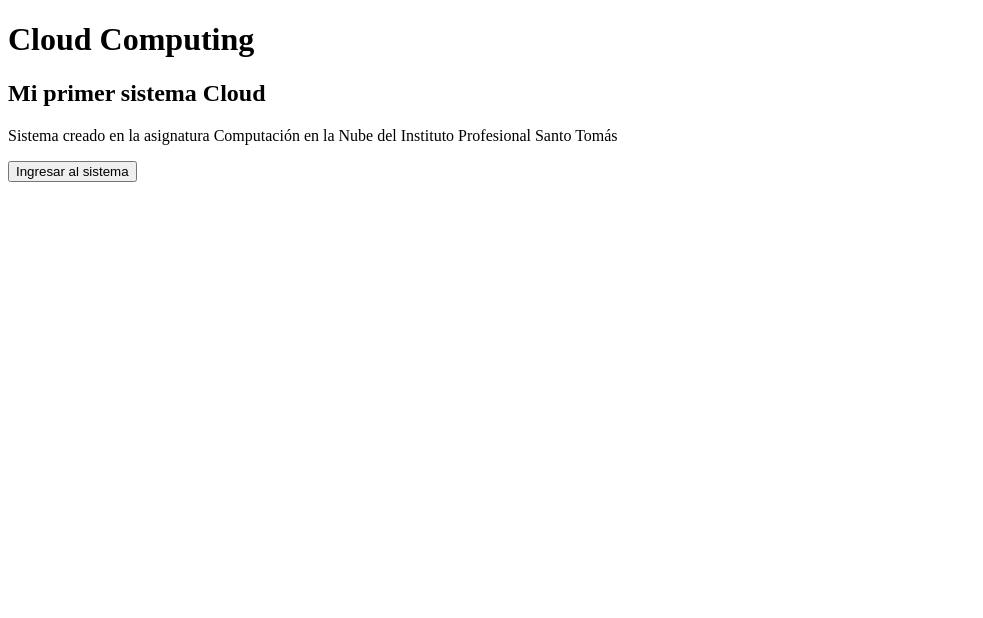
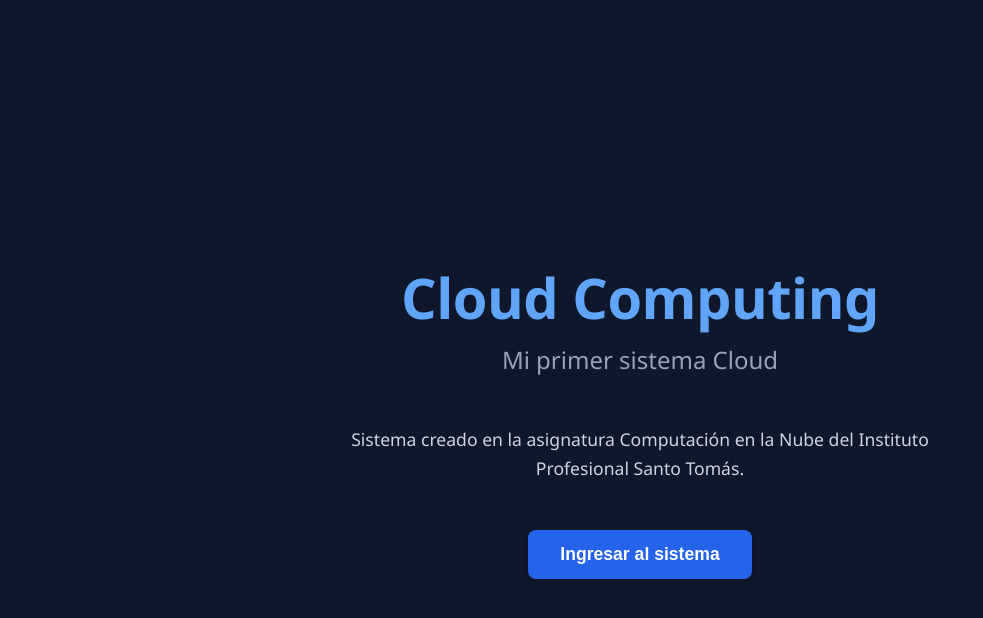
Before and after one commit to DominusWolz/dominuswolz.github.io, a plain HTML site: page index.html in a window 1280 px wide. Shown: the whole page, without its empty margins (0-983 px from the left). Drawn offline with Linux system fonts and the light colour scheme.

Commit message:
Index y Style
Se modificaron y crearon los Style.css y se modifico el Index

```diff
--- /dev/null
+++ b/Style.css
@@ -0,0 +1,64 @@
+/* Reseteo básico de márgenes y tipografía */
+body {
+    margin: 0;
+    padding: 20px;
+    background-color: #0f172a; /* Fondo azul oscuro (Slate 900) */
+    color: #f8fafc; /* Texto gris muy claro para contraste suave */
+    font-family: 'Segoe UI', Roboto, Helvetica, Arial, sans-serif;
+
+    /* Flexbox para centrar todo el contenido en la pantalla */
+    display: flex;
+    flex-direction: column;
+    align-items: center;
+    justify-content: center;
+    min-height: 100vh;
+    text-align: center;
+    box-sizing: border-box;
+}
+
+h1 {
+    font-size: 3.5rem;
+    margin-bottom: 0.5rem;
+    color: #60a5fa; /* Azul claro para destacar el título principal */
+    letter-spacing: -0.5px;
+}
+
+h2 {
+    font-size: 1.5rem;
+    font-weight: 400;
+    color: #94a3b8; /* Tono apagado para el subtítulo */
+    margin-top: 0;
+    margin-bottom: 2rem;
+}
+
+p {
+    max-width: 600px;
+    font-size: 1.1rem;
+    line-height: 1.6;
+    margin-bottom: 3rem;
+    color: #cbd5e1;
+}
+
+/* Estilos del botón para un aspecto moderno */
+button {
+    background-color: #2563eb; /* Azul vibrante */
+    color: #ffffff;
+    border: none;
+    padding: 14px 32px;
+    font-size: 1.1rem;
+    font-weight: 600;
+    border-radius: 8px; /* Bordes redondeados */
+    cursor: pointer;
+    box-shadow: 0 4px 6px -1px rgba(0, 0, 0, 0.1), 0 2px 4px -1px rgba(0, 0, 0, 0.06);
+    transition: all 0.3s ease; /* Transición suave para el hover */
+}
+
+button:hover {
+    background-color: #1d4ed8; /* Azul más oscuro al pasar el cursor */
+    transform: translateY(-2px); /* Pequeña elevación */
+    box-shadow: 0 10px 15px -3px rgba(0, 0, 0, 0.1), 0 4px 6px -2px rgba(0, 0, 0, 0.05);
+}
+
+button:active {
+    transform: translateY(0); /* Efecto de "presionado" */
+}
--- a/index.html
+++ b/index.html
@@ -1,20 +1,25 @@
 <!DOCTYPE html>
-<html>
+<html lang="es">
 <head>
+    <meta charset="UTF-8">
+    <meta name="viewport" content="width=device-width, initial-scale=1.0">
     <title>Cloud Computing</title>
+
+    <!-- Aquí conectas tu archivo CSS externo -->
+    <link rel="stylesheet" href="Style.css">
 </head>
 
 <body>
 
-<h1>Cloud Computing</h1>
+    <h1>Cloud Computing</h1>
 
-<h2>Mi primer sistema Cloud</h2>
+    <h2>Mi primer sistema Cloud</h2>
 
-<p>
-Sistema creado en la asignatura Computación en la Nube del Instituto Profesional Santo Tomás
-</p>
+    <p>
+        Sistema creado en la asignatura Computación en la Nube del Instituto Profesional Santo Tomás.
+    </p>
 
-<button>Ingresar al sistema</button>
+    <button>Ingresar al sistema</button>
 
 </body>
 </html>
```
